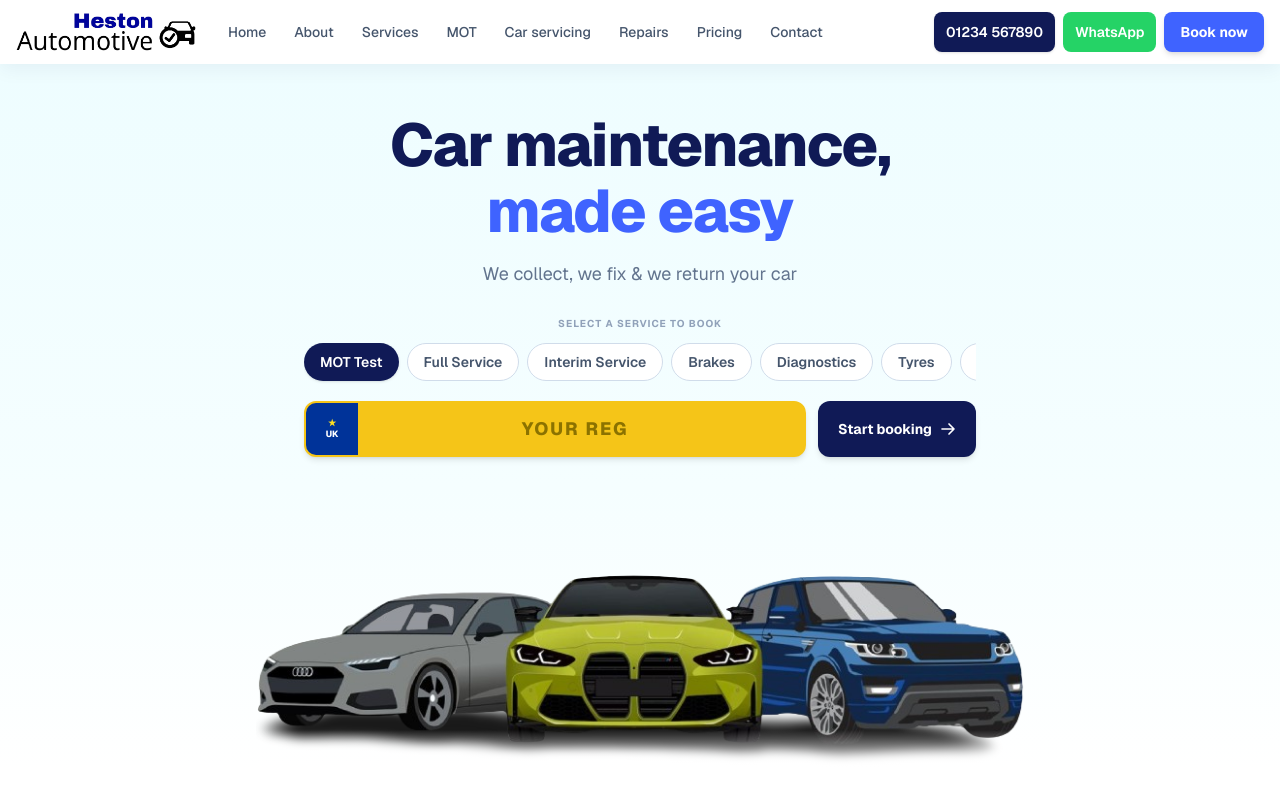
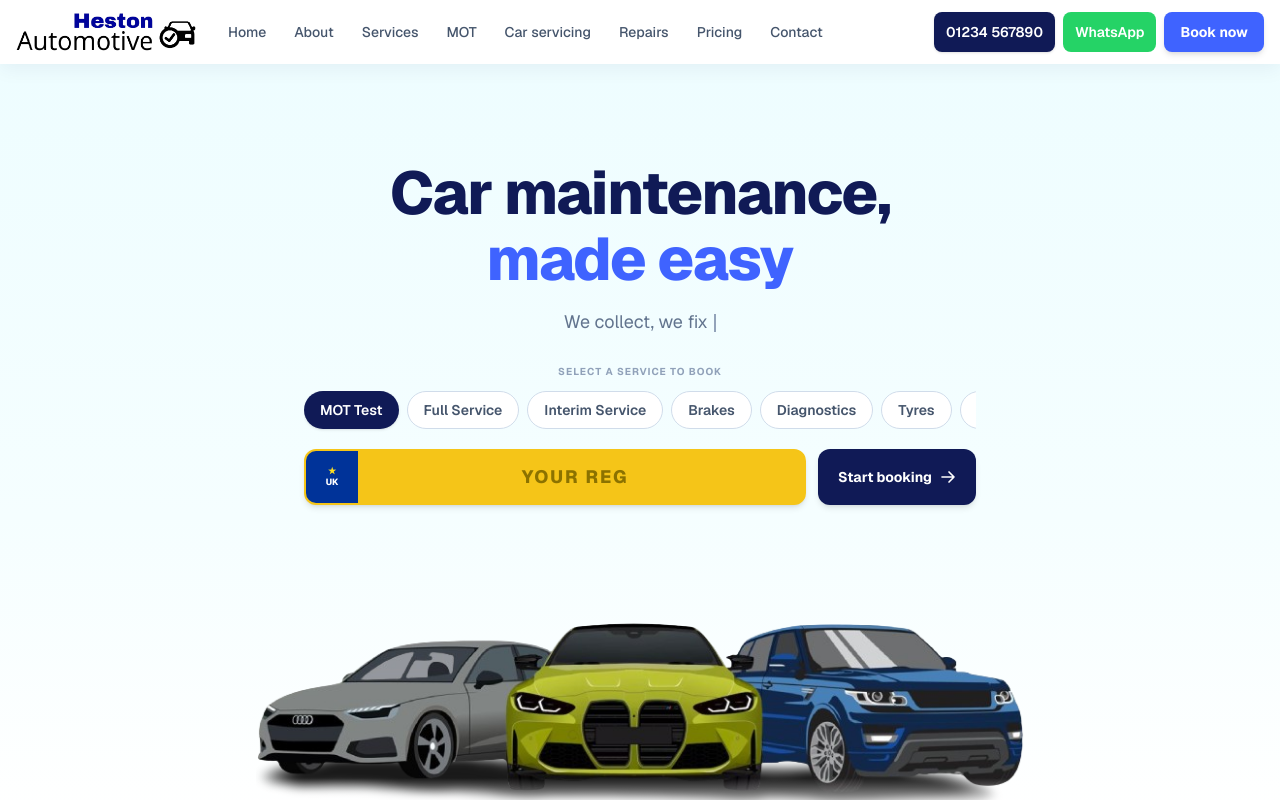
Before and after one commit to arslan020/car-service-website, a Next.js app: page / in a window 1280 px wide. Shown: the top 800 px of the page. Built offline with nearby package versions, Linux system fonts and the light colour scheme.

Commit message:
Add animated hero subtitle

```diff
--- a/app/page.tsx
+++ b/app/page.tsx
@@ -89,11 +89,44 @@ const HOW_IT_WORKS = [
   },
 ] as const;
 
+const TYPEWRITER_TEXT = "We collect, we fix & we return your car";
+
 export default function HomePage() {
   const [selectedService, setSelectedService] = useState("mot");
   const [reg, setReg] = useState("");
   const [isOpen, setIsOpen] = useState<boolean | null>(null);
   const [closingTime, setClosingTime] = useState("");
+  const [typed, setTyped] = useState("");
+
+  useEffect(() => {
+    let i = 0;
+    let deleting = false;
+    let timeout: ReturnType<typeof setTimeout>;
+
+    function tick() {
+      if (!deleting) {
+        i++;
+        setTyped(TYPEWRITER_TEXT.slice(0, i));
+        if (i >= TYPEWRITER_TEXT.length) {
+          // pause at end, then start deleting
+          timeout = setTimeout(() => { deleting = true; tick(); }, 2000);
+          return;
+        }
+      } else {
+        i--;
+        setTyped(TYPEWRITER_TEXT.slice(0, i));
+        if (i <= 0) {
+          // pause at start, then start typing again
+          timeout = setTimeout(() => { deleting = false; tick(); }, 600);
+          return;
+        }
+      }
+      timeout = setTimeout(tick, deleting ? 35 : 70);
+    }
+
+    timeout = setTimeout(tick, 500);
+    return () => clearTimeout(timeout);
+  }, []);
 
   useEffect(() => {
     const now = new Date();
@@ -116,7 +149,7 @@ export default function HomePage() {
       {/* ════════════════════════════════
           HERO — text left, car right
       ════════════════════════════════ */}
-      <section className="relative overflow-hidden bg-gradient-to-b from-[#eefdff] via-[#f5feff] via-60% to-white px-4 pb-0 pt-8 text-center sm:pt-12">
+      <section className="relative overflow-hidden bg-gradient-to-b from-[#eefdff] via-[#f5feff] via-60% to-white px-4 pb-0 pt-16 text-center sm:pt-20 lg:pt-24">
         <div className="mx-auto max-w-3xl">
 
           {/* Heading */}
@@ -127,7 +160,8 @@ export default function HomePage() {
 
           {/* Subtitle */}
           <p className="mt-3 text-base text-slate-500 sm:mt-4 sm:text-lg">
-            We collect, we fix &amp; we return your car
+            {typed}
+            <span className="inline-block w-0.5 h-[1em] align-middle bg-slate-400 ml-0.5 animate-pulse" />
           </p>
 
           {/* ── Booking widget ── */}
```
